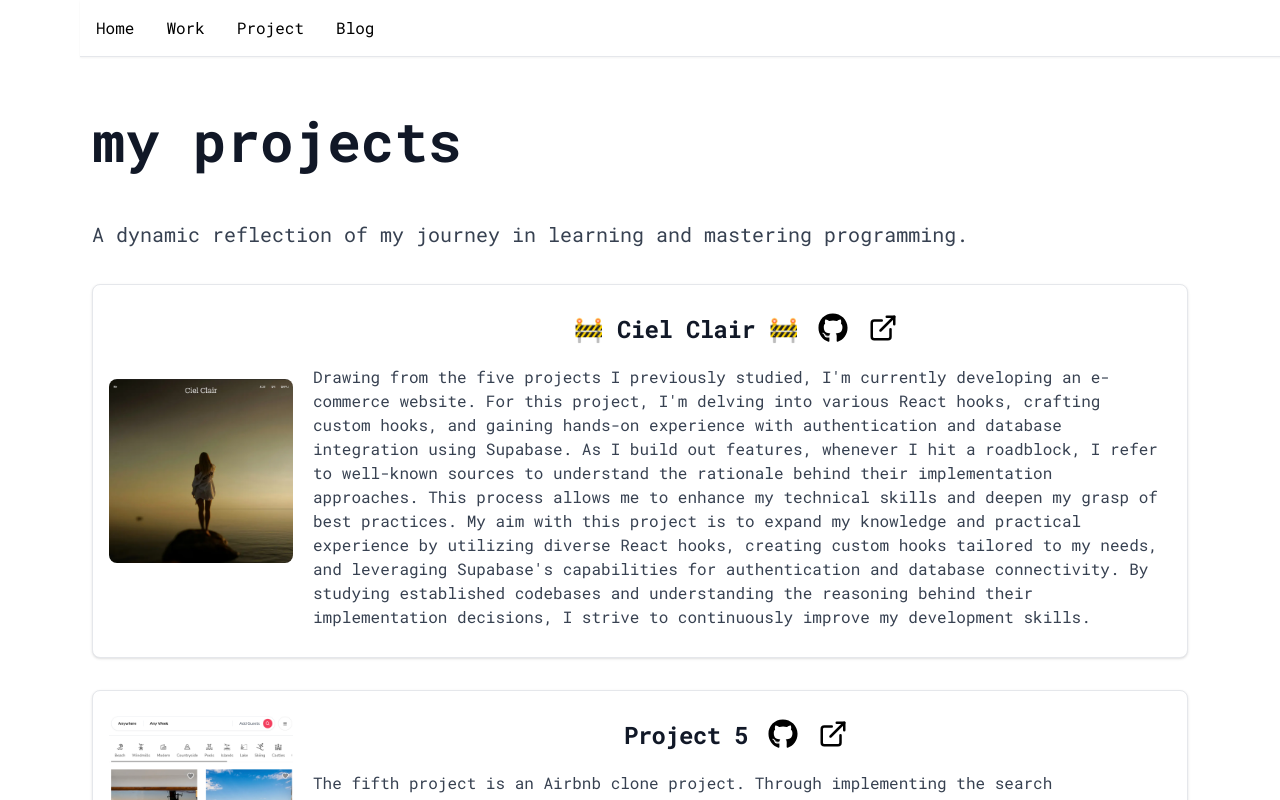
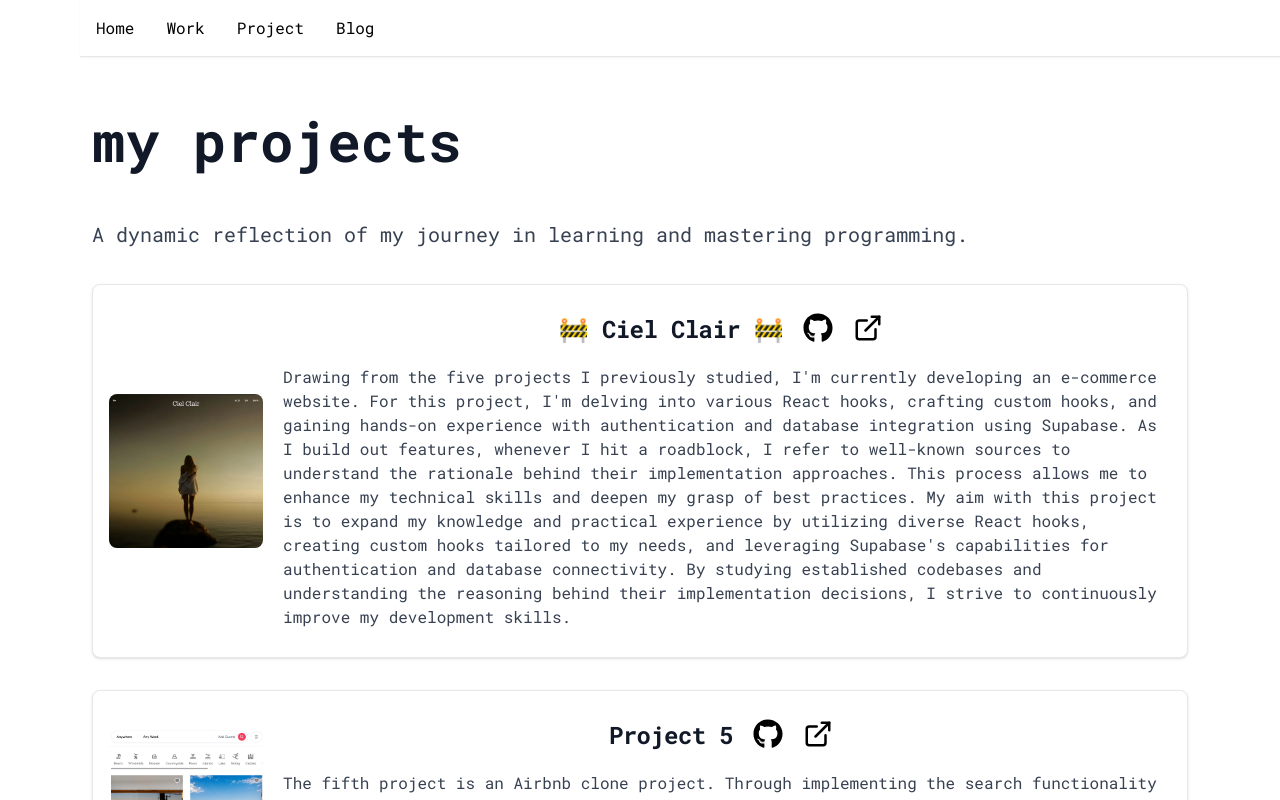
Before and after one commit to egofinder/baekhak.info, a Next.js app: page /projects in a window 1280 px wide. Shown: the top 800 px of the page. Built offline with nearby package versions, Linux system fonts and the light colour scheme.

Commit message:
layout shifting fix

```diff
--- a/components/custom-ui/project-card.tsx
+++ b/components/custom-ui/project-card.tsx
@@ -8,9 +8,10 @@ interface ProjectCardProps {
 }
 
 export const ProjectCard = ({ project }: ProjectCardProps) => {
-  const { title, description, siteUrl, githubUrl, imageUrl, date } = project;
+  const { title, description, siteUrl, githubUrl, imageUrl } = project;
   return (
     <div className="flex min-h-fit flex-col items-center rounded-lg border border-gray-200 bg-white p-3 shadow md:flex-row">
+      <div className="w-fit">
         <Image
           width={500}
           height={500}
@@ -18,8 +19,9 @@ export const ProjectCard = ({ project }: ProjectCardProps) => {
           src={imageUrl}
           alt="test"
         />
+      </div>
 
-      <div className="flex flex-col items-center justify-between p-4 leading-normal">
+      <div className="flex w-fit flex-col items-center justify-between p-4 leading-normal">
         <div className="flex flex-row gap-5">
           <h5 className="mb-5 text-2xl font-bold tracking-tight text-gray-900">
             {title}
```
Lines whose indentation alone changed are shown as unchanged.
